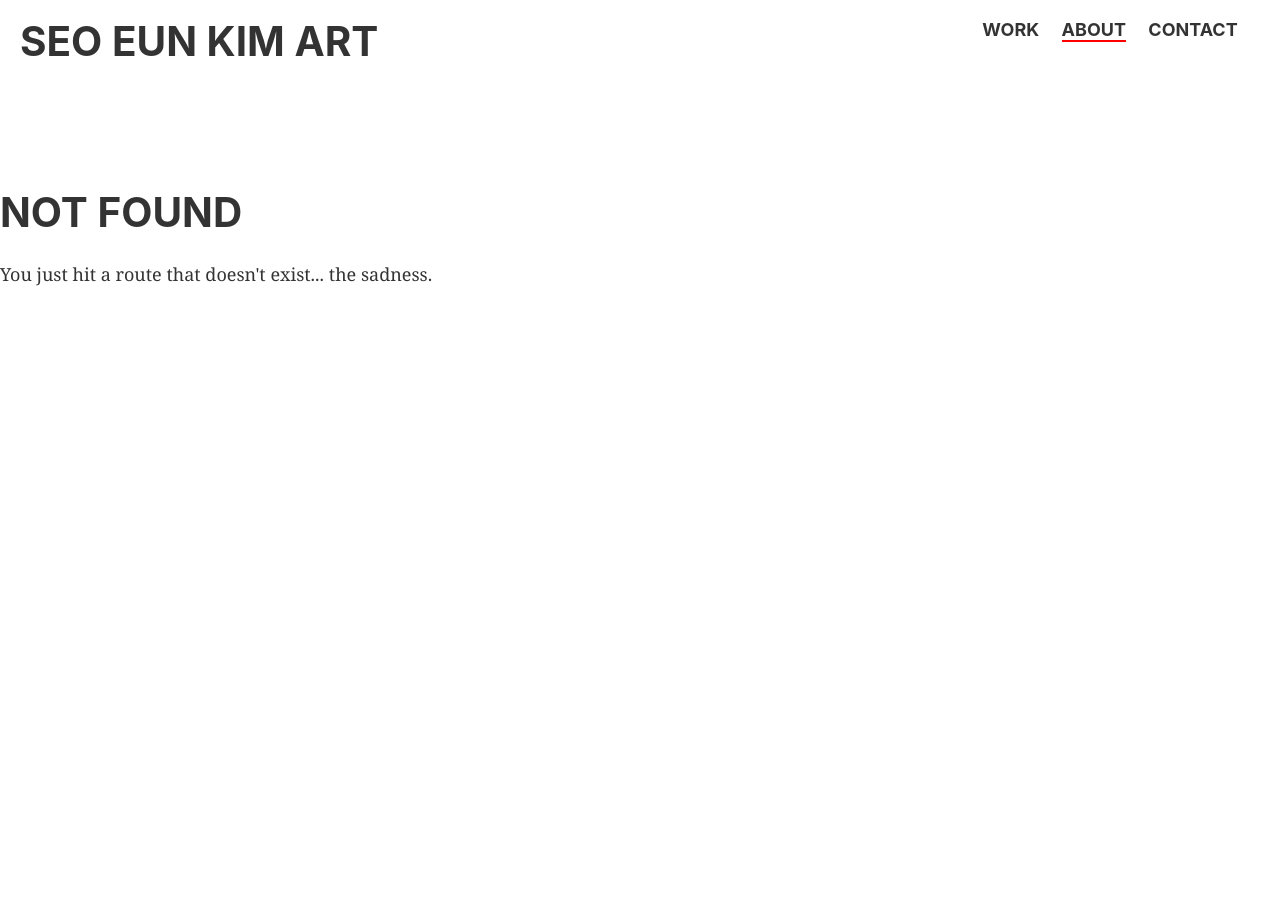
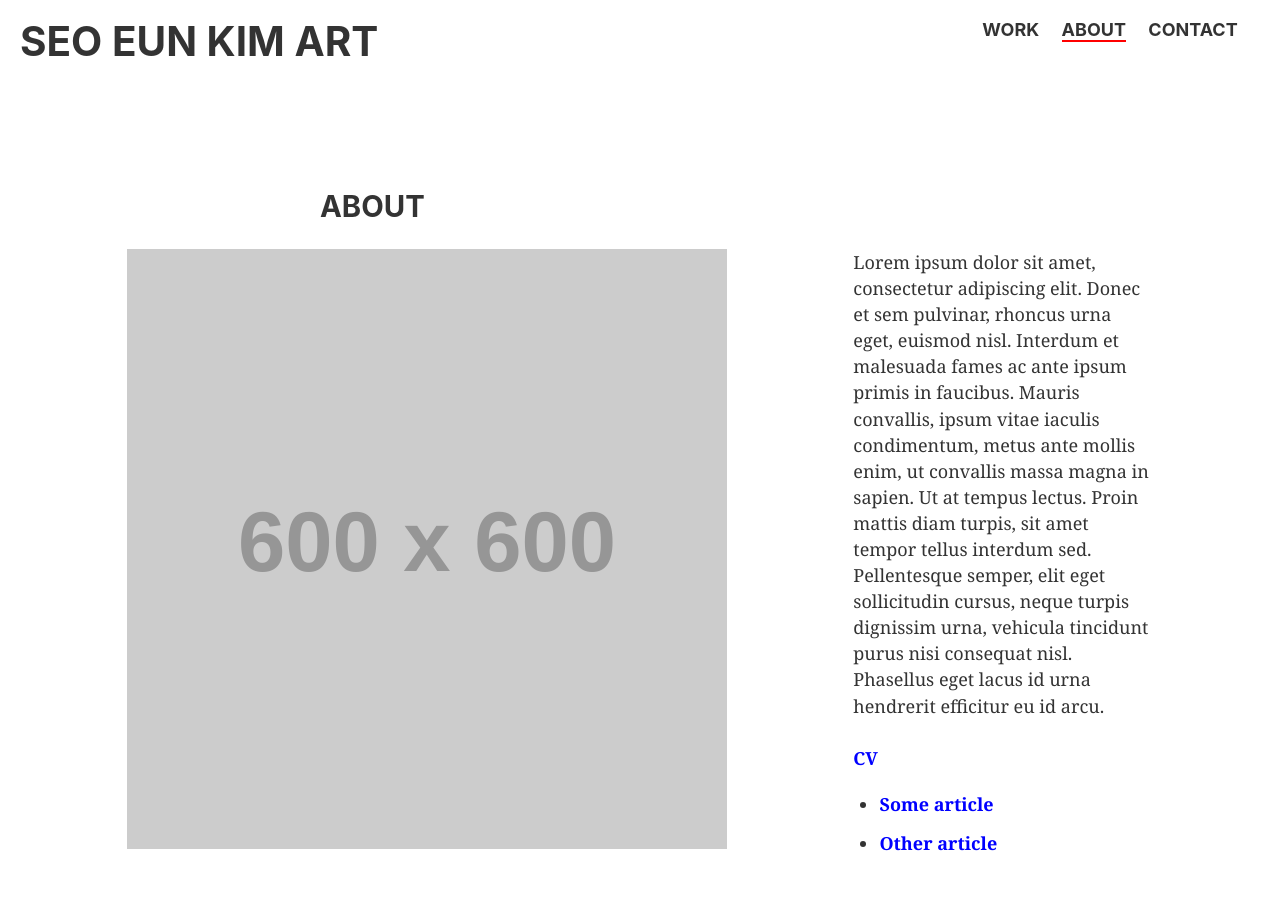
Before and after one commit to benva/art-portfolio, a Gatsby site: page /about in a window 1280 px wide. Before the commit this address had no page. Before the commit the page ends 800 px from the top, so only its background shows below. Built offline with nearby package versions, Linux system fonts and the light colour scheme; Gatsby itself is replaced by a stand-in of ours; placeholder pictures from the web are drawn by us.

Commit message:
About page layout

```diff
--- a/src/components/title.js
+++ b/src/components/title.js
@@ -3,7 +3,7 @@ import PropTypes from 'prop-types';
 import styled from 'styled-components';
 
 const Text = styled.h2`
-  margin-left: 200px;
+  margin-left: 25%;
 `;
 
 const Title = ({ children }) => <Text>{children}</Text>;
--- /dev/null
+++ b/src/pages/about.js
@@ -0,0 +1,70 @@
+import React from 'react';
+import styled from 'styled-components';
+
+import Layout from '../components/layout';
+import SEO from '../components/seo';
+import Title from '../components/title';
+
+const Container = styled.div`
+  display: flex;
+  justify-content: space-evenly;
+  flex-wrap: wrap;
+
+  img {
+    margin-bottom: 60px;
+  }
+`;
+
+const Column = styled.div`
+  display: flex;
+  flex-direction: column;
+  max-width: 300px;
+
+  a {
+    font-weight: 600;
+    color: blue;
+  }
+`;
+
+const IndexPage = () => (
+  <Layout>
+    <SEO title="About" />
+    <Title>ABOUT</Title>
+    <Container>
+      <img alt="portrait" src="https://via.placeholder.com/600" />
+      <Column>
+        <p>
+          Lorem ipsum dolor sit amet, consectetur adipiscing elit. Donec et sem pulvinar, rhoncus
+          urna eget, euismod nisl. Interdum et malesuada fames ac ante ipsum primis in faucibus.
+          Mauris convallis, ipsum vitae iaculis condimentum, metus ante mollis enim, ut convallis
+          massa magna in sapien. Ut at tempus lectus. Proin mattis diam turpis, sit amet tempor
+          tellus interdum sed. Pellentesque semper, elit eget sollicitudin cursus, neque turpis
+          dignissim urna, vehicula tincidunt purus nisi consequat nisl. Phasellus eget lacus id urna
+          hendrerit efficitur eu id arcu.
+        </p>
+        <a
+          href="https://google.com"
+          rel="noopener noreferrer"
+          target="_blank"
+          style={{ marginBottom: '20px' }}
+        >
+          CV
+        </a>
+        <ul>
+          <li>
+            <a href="https://google.com" rel="noopener noreferrer" target="_blank">
+              Some article
+            </a>
+          </li>
+          <li>
+            <a href="https://google.com" rel="noopener noreferrer" target="_blank">
+              Other article
+            </a>
+          </li>
+        </ul>
+      </Column>
+    </Container>
+  </Layout>
+);
+
+export default IndexPage;
```
